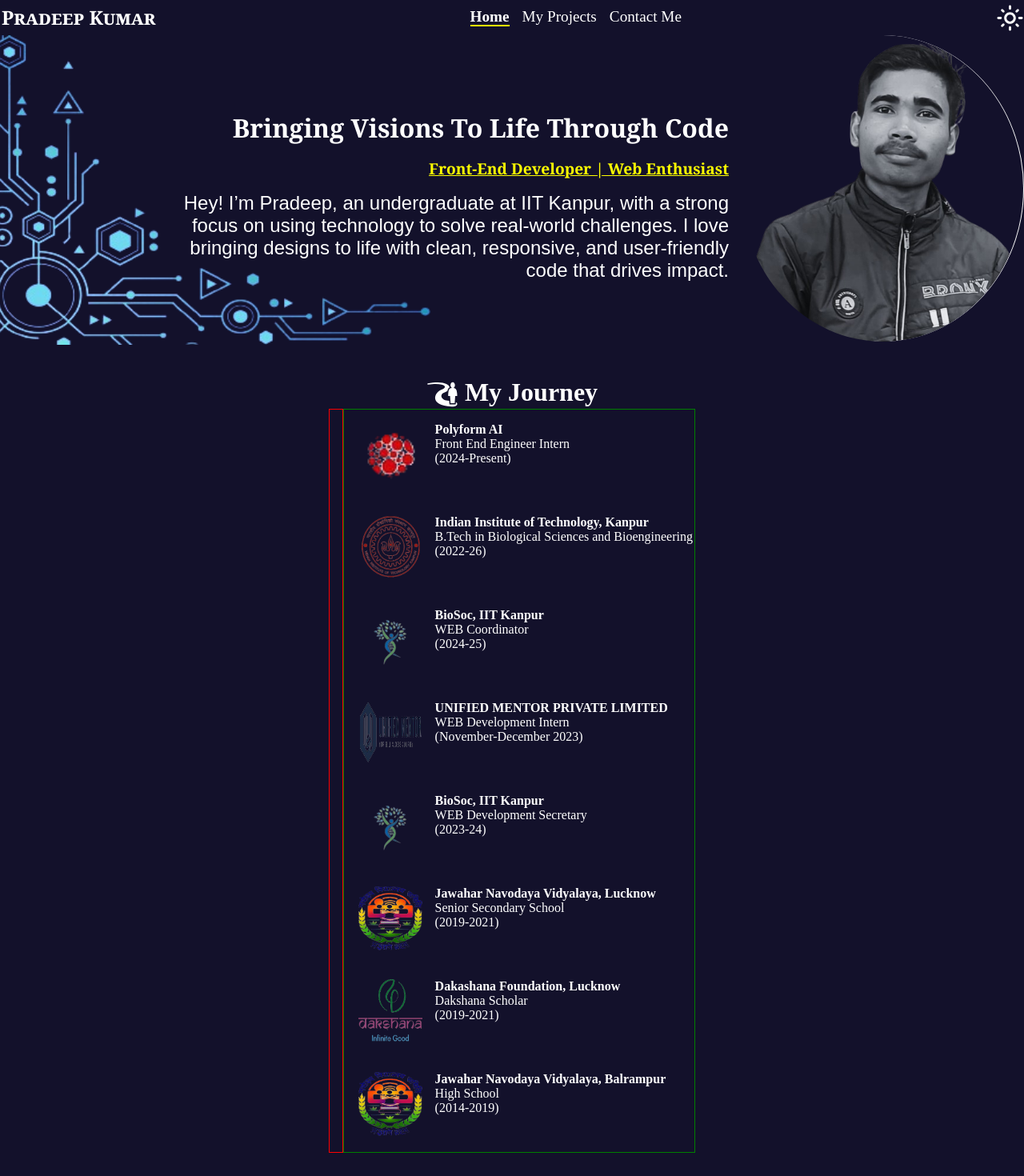
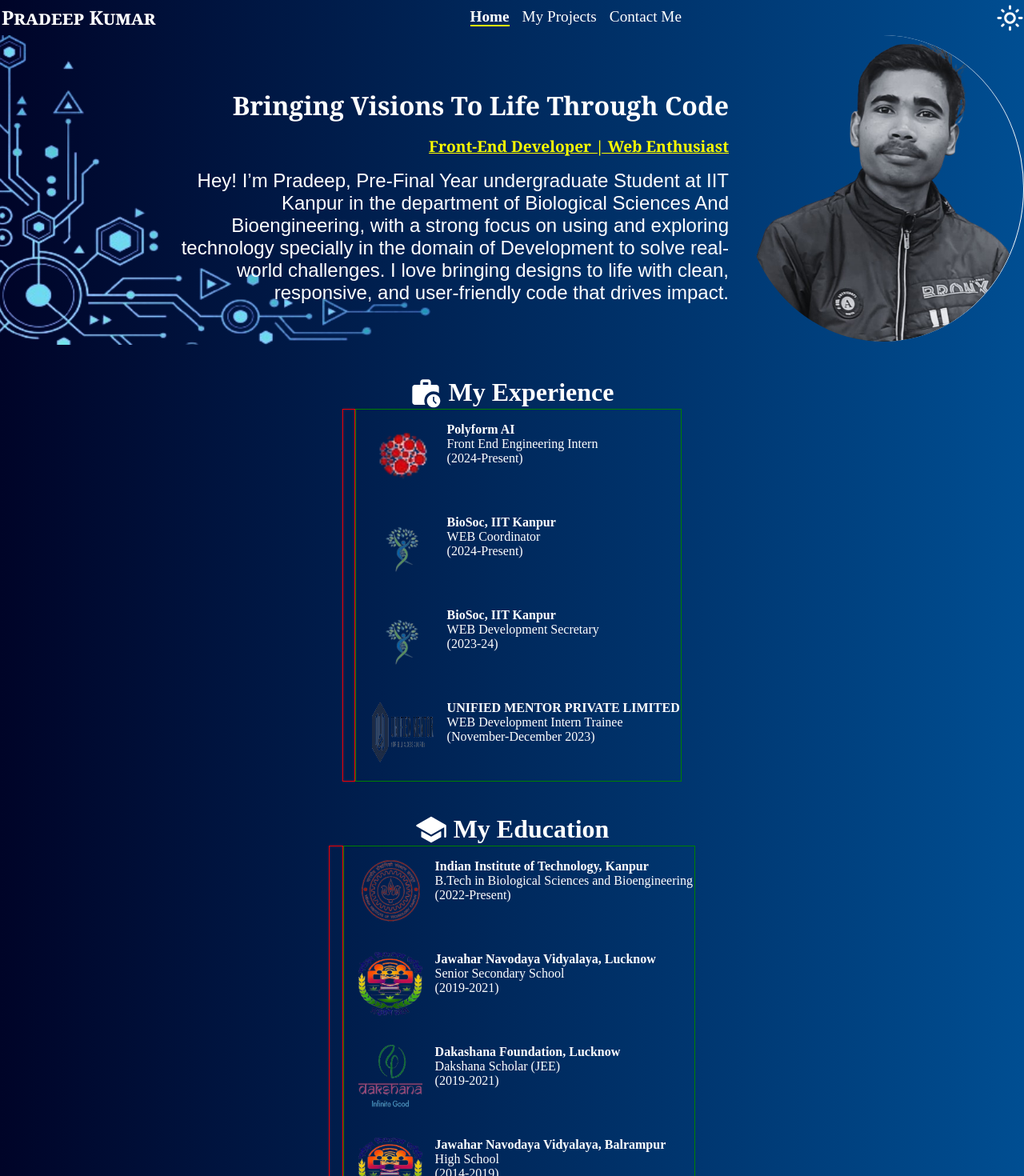
Before and after one commit to pradeepkumar-es/my-portfolio, a React (Vite) app: page / in a window 1280 px wide. Shown: the top 1470 px of the page at 80% size. Built offline with nearby package versions, Linux system fonts and the light colour scheme.

Commit message:
new ui color related update

```diff
--- a/index.html
+++ b/index.html
@@ -3,7 +3,7 @@
   <head>
     <meta charset="UTF-8" />
     <link rel="stylesheet" href="index.css">
-    <link rel="icon" type="image/svg+xml" href="/vite.svg" />
+    <link rel="icon" type="image/svg+xml" href="/src/images/pradeep-pic-nobg.png" />
     <meta name="viewport" content="width=device-width, initial-scale=1.0" />
     <title>Pradeep Kumar</title>
   </head>
--- a/src/App.css
+++ b/src/App.css
@@ -11,23 +11,31 @@
     flex-direction: column;
 }
 .light-Mode{
-    --bg-color:white;
+    /* --bg-color:white; */
+    --bg-color:#abbaab;
+    --bg2-color:#ffffff;
     --main-h1-color:black;
     --text-color:black;
     --icon-color:black;
     --sub-heading-color:rgb(133, 38, 10);
     --footer-color:rgb(221, 213, 213);
     --secondary-bg-color:rgb(136, 195, 223);
-    --boundary-color:#13112b;
+    --boundary-color:#000428;
+    --button-color:rgb(32, 27, 27);
+    --button-hover-color:black;
 }
 .dark-Mode{
-    --bg-color:#13112b;
+    /* --bg-color:#13112b; */
+    --bg-color:#000428;
+    --bg2-color:#004e92;
     --main-h1-color:white;
     --text-color:white;
     --icon-color:white;
     --sub-heading-color:yellow;
     --footer-color:black;
     --secondary-bg-color:rgb(218, 153, 226);
+    --button-color:#008CBA;
+    --button-hover-color:black;
 }
 h1,p,h2,h4{
     color: var(--main-h1-color);
--- a/src/components/Home.jsx
+++ b/src/components/Home.jsx
@@ -16,14 +16,15 @@
 import { IoIosArrowRoundForward } from "react-icons/io";
 import { BsDashLg } from "react-icons/bs";
 import { PiCertificateBold } from 'react-icons/pi'
-import { GiJourney } from "react-icons/gi";
-import { certificates, myjourney } from './data'
+import { IoSchool } from "react-icons/io5";
+import { certificates, myeducation, experience } from './data'
 import { RxSize } from "react-icons/rx";
 import MYJourney from "./MyJourney";
 import { projects } from "./data";
 import ProjectCard from "./ProjectCard";
 import { GoProjectSymlink } from "react-icons/go";
 import { GrUserExpert } from "react-icons/gr";
+import { MdWorkHistory } from "react-icons/md";
 import { Link } from "react-router-dom";
 // import Navabar from "./Navbar";
 // import MovingElement from "./MovingElement";
@@ -45,7 +46,7 @@
                         <img id="pradeep-profile" src={pradeepProfile} alt="Profile of Pradeep" />
                         <h3>Front-End Developer | Web Enthusiast<div className="shdash"></div></h3>
                         {/* <h1 id="aboutme">Elevating Brands Through Innovative Web Solutions</h1> */}
-                        <p >Hey! I’m Pradeep, an undergraduate at IIT Kanpur, with a strong focus on using technology to solve real-world challenges. I love bringing designs to life with clean, responsive, and user-friendly code that drives impact.</p>
+                        <p >Hey! I’m Pradeep, Pre-Final Year undergraduate Student at IIT Kanpur in the department of Biological Sciences And Bioengineering, with a strong focus on using and exploring technology specially in the domain of Development to solve real-world challenges. I love bringing designs to life with clean, responsive, and user-friendly code that drives impact.</p>
                         {/* <div className="message-me"> */}
 
                         {/* <a href="mailto:pradeepkumariitk22@gmail.com?subject=Contact For &body=Hi Pradeep,%20I"><p>Contact Me</p></a> */}
@@ -69,14 +70,37 @@
                     <Highlights />
                 </div>
                 <div className="journey">
-                    <h1><GiJourney style={{ width: "2.5rem", height: "2.5rem" }} /> &nbsp;My Journey</h1>
+                    <h1><MdWorkHistory style={{ width: "2.5rem", height: "2.5rem" }} /> &nbsp;My Experience</h1>
                     <div className="journeySection">
                         <div className="path">
                             {/* <MovingElement/> */}
                         </div>
                         <div className="jcard">
                             {
-                                myjourney.map((data,index) => {
+                                experience.map((data,index) => {
+                                    return (
+                                        <MYJourney
+                                            key={index}
+                                            jlogo={data.logo}
+                                            jname={data.name}
+                                            jdetail={data.detail}
+                                            jperiod={data.period}
+                                        />
+                                    )
+                                })
+                            }
+                        </div>
+                    </div>
+                </div>
+                <div className="journey">
+                    <h1><IoSchool style={{ width: "2.5rem", height: "2.5rem" }} /> &nbsp;My Education</h1>
+                    <div className="journeySection">
+                        <div className="path">
+                            {/* <MovingElement/> */}
+                        </div>
+                        <div className="jcard">
+                            {
+                                myeducation.map((data,index) => {
                                     return (
                                         <MYJourney
                                             key={index}
--- a/src/components/data.jsx
+++ b/src/components/data.jsx
@@ -34,32 +34,18 @@
         name:"Web Development Internship Certificate"
     }
 ]
-export const myjourney =[
+export const experience=[
     {
         logo:polyformlogo,
         name:"Polyform AI",
-        detail:"Front End Engineer Intern",
+        detail:"Front End Engineering Intern",
         period:"(2024-Present)"
-    },
-    {
-        logo:iitklogo,
-        name:"Indian Institute of Technology, Kanpur",
-        detail:"B.Tech in Biological Sciences and Bioengineering",
-        period:"(2022-26)"
-
     },
     {
         logo:biosociitklogo,
         name:"BioSoc, IIT Kanpur",
         detail:"WEB Coordinator",
-        period:"(2024-25)"
-
-    },
-    {
-        logo:umlogo,
-        name:"UNIFIED MENTOR PRIVATE LIMITED",
-        detail:"WEB Development Intern",
-        period:"(November-December 2023)"
+        period:"(2024-Present)"
 
     },
     {
@@ -67,6 +53,22 @@
         name:"BioSoc, IIT Kanpur",
         detail:"WEB Development Secretary",
         period:"(2023-24)"
+
+    },
+    {
+        logo:umlogo,
+        name:"UNIFIED MENTOR PRIVATE LIMITED",
+        detail:"WEB Development Intern Trainee",
+        period:"(November-December 2023)"
+
+    }
+]
+export const myeducation =[
+    {
+        logo:iitklogo,
+        name:"Indian Institute of Technology, Kanpur",
+        detail:"B.Tech in Biological Sciences and Bioengineering",
+        period:"(2022-Present)"
 
     },
     {
@@ -78,7 +80,7 @@
     {
         logo:dakshanalogo,
         name:"Dakashana Foundation, Lucknow",
-        detail:"Dakshana Scholar",
+        detail:"Dakshana Scholar (JEE)",
         period:"(2019-2021)"
     },
     {
--- a/src/css/certifications.css
+++ b/src/css/certifications.css
@@ -6,6 +6,7 @@
 border: double 5px var(--sub-heading-color);
 margin: 17px 10px;
 justify-content: space-around;
+background-color: transparent;
 }
 .cert .cimg{
     max-width: 20rem;
--- a/src/css/home.css
+++ b/src/css/home.css
@@ -6,6 +6,7 @@
     justify-content: center;
     align-items: center;
     flex-direction: column;
+    background:linear-gradient(to right, var(--bg-color), var(--bg2-color) );
     /* position: inherit; */
     /* z-index: 1; */
     /* padding:0px 10px 10px 10px; */
@@ -29,7 +30,8 @@
     background-size: cover;
     background-position: center;
     flex-grow: 1;
-
+    background-color: transparent;
+    /* background: transparent; */
 }
 @media only screen and (max-width:989px) {
     .home .introduction{
@@ -139,12 +141,14 @@
 } */
 .home .journey {
     margin-top: 40px;
+    background: transparent;
 }
 .home .journey .journeySection{
     display:grid;
     grid-template-columns:1fr 25fr;
     grid-row-start: 1;
     grid-row-end:auto;
+    background: transparent;
 }
 .home .journeySection .path{
     border: 1px solid red;
@@ -152,15 +156,20 @@
 .home .journeySection .jcard{
     border: 1px solid green;
 }
+.journeySection div{
+    background-color: transparent;
+}
 .home .skills{
     margin:40px auto;
     text-align: center;
+    background: transparent;
 }
 .home .skillContainer{
     display: flex;
     flex-wrap: wrap;
     gap: 8px;
     margin-top: 5px;
+    background: transparent;
 }
 .home .skillContainer > div{
     background-color: white;
@@ -180,6 +189,7 @@
     flex-grow: 1;
     width: 100%; /*seeting as per requirement of projects*/
     overflow: hidden; /*To stop making of scroll bar*/
+    background: transparent;
 }
 .home{
     overflow-x: hidden;
@@ -187,7 +197,7 @@
 .home .myprojects{
     display: flex;
     flex-direction: row;
-
+    background: transparent;
     /* white-space: nowrap; */
     justify-content: center;
     align-items: center;
@@ -232,6 +242,7 @@
     margin: auto;
     text-align: center;
     margin-top: 3rem;
+    background: transparent;
 }
 .home .certification h1, .home .journey h1 {
     /* text-decoration: underline; */
@@ -247,6 +258,7 @@
     flex-wrap: wrap;
     justify-content: center;
     align-items: center;
+    background: transparent;
 
 }
 @media only screen and (max-width:768px){
--- a/src/css/navbar.css
+++ b/src/css/navbar.css
@@ -20,6 +20,7 @@
   width: 100%;
   padding: 0;
   margin: 0;
+  background:linear-gradient(to right, var(--bg-color), var(--bg2-color) );
   /* border-bottom: .001rem solid var(--sub-heading-color); */
   /* padding-top: 10px; */
   /* padding-bottom: 0px; */
@@ -31,6 +32,9 @@
 .active-link{
   font-weight: bold;
   border-bottom: 2px solid var(--sub-heading-color);
+}
+.nav .menu-link{
+  background: transparent;
 }
 .nav .menu-link ul{
   display: flex;
@@ -64,6 +68,9 @@
   text-decoration: none;
   color: var(--icon-color);
 }
+.nav .menu-link .home{
+  background: transparent;
+}
 .nav .logo {
   padding-top: 1px;
   color: rgb(224, 244, 247);
@@ -71,6 +78,7 @@
   font-variant: small-caps; /*to convert all letter in upper case, here converted letter size will be smaller than that of original uppercase letter*/
   padding-top: 5px;
   padding-left: 2px;
+  background: transparent;
 }
 .nav .logo h2 span {
   font-size: 150%;
@@ -78,7 +86,11 @@
   color: var(--text-color);
   /* padding-bottom: 5px; */
 }
+.mode{
+  background: transparent;
+}
 .nav .mobile-menu {
+  background: transparent;
   display: none;
 }
 .nav .mobile-menu .activate-cross,
@@ -124,7 +136,6 @@
     /* margin-bottom: 10rem; */
     position: fixed;
     top: -1px;
-    right: 3px;
     width: 227px;
     /* height: 100%; */
     transition: left 0.5s ease;
```
Also changed, not shown: src/css/contact.css (+16 -9 lines), src/css/projectpage.css (+8 -3 lines), src/images/icon.svg (added).
